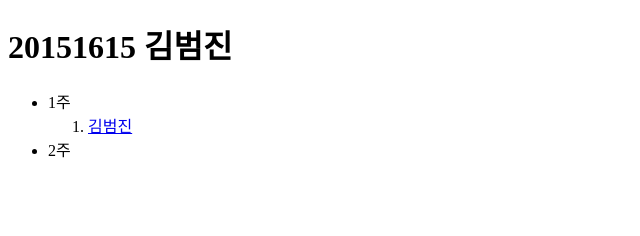
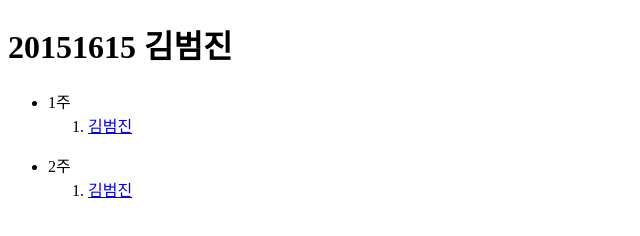
Before and after one commit to advensod1002/s20151615.github.io, a plain HTML site: page index.html in a window 1280 px wide. Shown: the whole page, without its empty margins (0-640 px from the left). Drawn offline with Linux system fonts and the light colour scheme.

Commit message:
Update index.html

```diff
--- a/index.html
+++ b/index.html
@@ -10,9 +10,13 @@
    	<ol>
     	<li><a href="https://advensod1002.github.io/s20151615.github.io/HW01.html">김범진 </a></li>
      </ol>
+  </ul>
+
+   <ul>
     <li>2주
-    <ol>
-          	</li>
-      	</ul>
+   	<ol>
+    	<li><a href="https://advensod1002.github.io/s20151615.github.io/HW02.html">김범진 </a></li>
+     </ol>
+    </ul>
  </body>
  </html>
```
